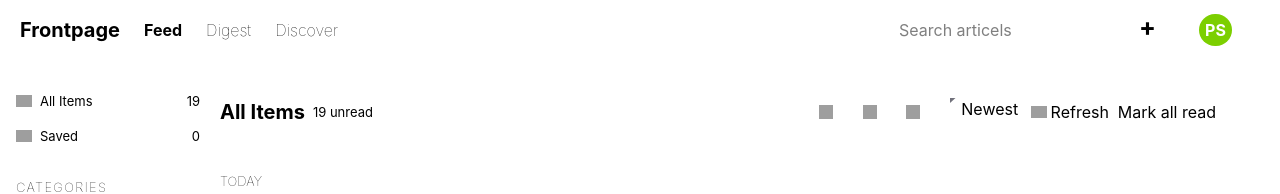
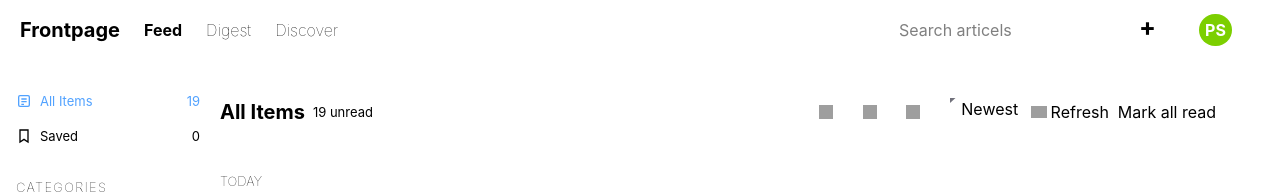
Before and after one commit to PrivDDOS/Angular-feed-reader, an Angular app: page / in a window 1280 px wide. Shown: the top 194 px of the page. Built offline with nearby package versions, Linux system fonts and the light colour scheme; grey boxes are pictures that could not be loaded.

Commit message:
added cursor pointer too feed items and create Union của String Literal Types and assign it to sidebarActive too make the All items button and Saved button change color to blue-400 when click on it

```diff
--- a/src/app/app.html
+++ b/src/app/app.html
@@ -50,7 +50,7 @@
           <button class="text-xl font-bold cursor-pointer ps-4">+</button>
         </div>
         <div class="px-4">
-          <div class="w-[33px] text-center rounded-4xl bg-lime-500 uppercase font-bold p-1">
+          <div class="w-[33px] text-center rounded-4xl bg-lime-500 uppercase font-bold p-1 cursor-pointer">
             <p class="text-base text-white">ps</p>
           </div>
         </div>
@@ -62,25 +62,78 @@
   <div class="w-50 h-fit row-start-2 bg-white sticky top-23 ps-4">
     <div class="flex flex-col">
       <div class="flex flex-row items-center">
-        <img
-          src="https://cdn-icons-png.flaticon.com/512/14138/14138073.png"
-          alt="items icon"
-          class="w-[16px] me-2"
-        />
-        <p class="text-sm font-normal">All Items</p>
+        <svg
+          class="w-[16px] h-[16px] me-2"
+          [ngClass]="{
+            'text-blue-400': sidebarActive === 'All',
+            'text-black': sidebarActive !== 'All'
+          }"
+          viewBox="0 0 24 24"
+          fill="none"
+          stroke="currentColor"
+          stroke-width="2"
+          aria-label="All items icon"
+        >
+          <rect x="4" y="4" width="16" height="16" rx="2" />
+          <path d="M8 9h8M8 13h8M8 17h4" />
+        </svg>
+        <p
+        class="text-sm font-normal"
+        (click)="sidebarActive = 'All'"
+        [ngClass]="{
+          'text-blue-400': sidebarActive === 'All',
+          'text-black': sidebarActive !== 'All'
+        }"
+        >
+          All Items
+        </p>
         <div class="ms-auto">
-          <p class="text-sm">{{ totalFeeds }}</p>
+          <p
+          class="text-sm"
+          [ngClass]="{
+            'text-blue-400': sidebarActive === 'All',
+            'text-black': sidebarActive !== 'All'
+          }"
+          >
+            {{ totalFeeds }}
+          </p>
         </div>
       </div>
       <div class="flex flex-row items-center pt-4">
-        <img
-          src="https://cdn-icons-png.flaticon.com/512/10421/10421470.png"
-          alt="bookmark icon"
-          class="w-[16px] me-2"
-        />
-        <p class="text-sm font-normal">Saved</p>
+        <svg
+          class="w-[16px] h-[16px] me-2"
+          [ngClass]="{
+            'text-blue-400': sidebarActive === 'Saved',
+            'text-black': sidebarActive !== 'Saved'
+          }"
+          viewBox="0 0 24 24"
+          fill="none"
+          stroke="currentColor"
+          stroke-width="2"
+          aria-label="Bookmark icon"
+        >
+          <path d="M6 3h12v18l-6-4-6 4V3Z" />
+        </svg>
+        <p
+        class="text-sm font-normal"
+        (click)="sidebarActive = 'Saved'"
+        [ngClass]="{
+          'text-blue-400': sidebarActive === 'Saved',
+          'text-black': sidebarActive !== 'Saved'
+        }"
+        >
+          Saved
+        </p>
         <div class="ms-auto">
-          <p class="text-sm">0</p>
+          <p
+          class="text-sm"
+          [ngClass]="{
+            'text-blue-400': sidebarActive === 'Saved',
+            'text-black': sidebarActive !== 'Saved'
+          }"
+          >
+            0
+          </p>
         </div>
       </div>
     </div>
@@ -144,7 +197,8 @@
     <!-- Feed Filter Bar -->
     <div class="w-full h-[40px] flex flex-row">
       <div class="flex items-center">
-        <p class="h3 text-lg font-bold">All Items</p>
+        <p
+        class="h3 text-lg font-bold">All Items</p>
         <p class="text-sm ps-2">{{ totalFeeds }} unread</p>
       </div>
       <div class="w-auto flex items-center justify-between ms-auto me-16">
@@ -201,7 +255,7 @@
             <span class="inline-block h-2 w-2 shrink-0 rounded-full bg-sky-500 mt-[8px] mr-[6px]">
             </span>
 
-            <li class="w-full flex flex-row ps-2">
+            <li class="w-full flex flex-row ps-2 cursor-pointer">
               <div class="flex flex-col">
                 <div class="flex flex-row">
                   <span
--- a/src/app/app.ts
+++ b/src/app/app.ts
@@ -17,6 +17,7 @@ export class App implements OnInit {
   protected readonly title = signal('angular-feed');
 
   activeTab: 'Feed' | 'Digest' | 'Discover' = 'Feed';
+  sidebarActive: 'All' | 'Saved' = 'All';
   categoryBtn: string | null = null;
   categories: Category[] = [];
   filterData: any[] = [];
```
